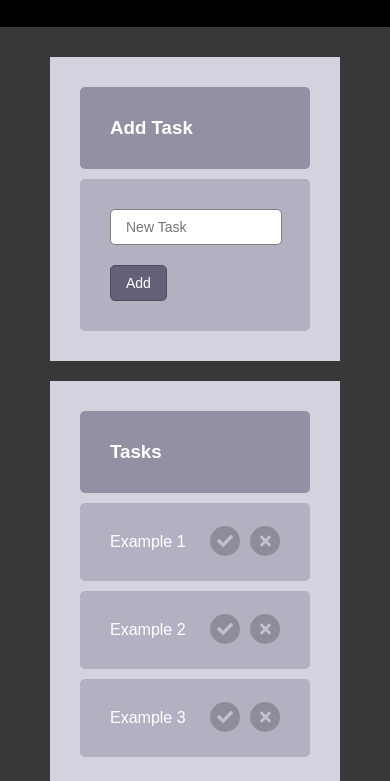
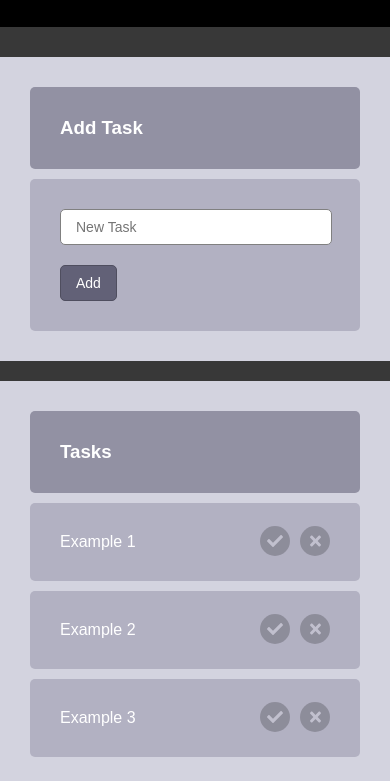
Before and after one commit to jackseabolt/TaskTracker-client, a React app: page / in a window 390 px wide. Shown: the part 63-844 px from the top of the page. Built offline with nearby package versions, Linux system fonts and the light colour scheme.

Commit message:
style changes

```diff
--- a/src/components/App/App.css
+++ b/src/components/App/App.css
@@ -9,4 +9,10 @@
     .App {
         display:block;
     }
-  }
+}
+
+@media screen and (max-width: 600px) {
+    .App {
+        padding: 120px 00px;
+    }
+}
```
